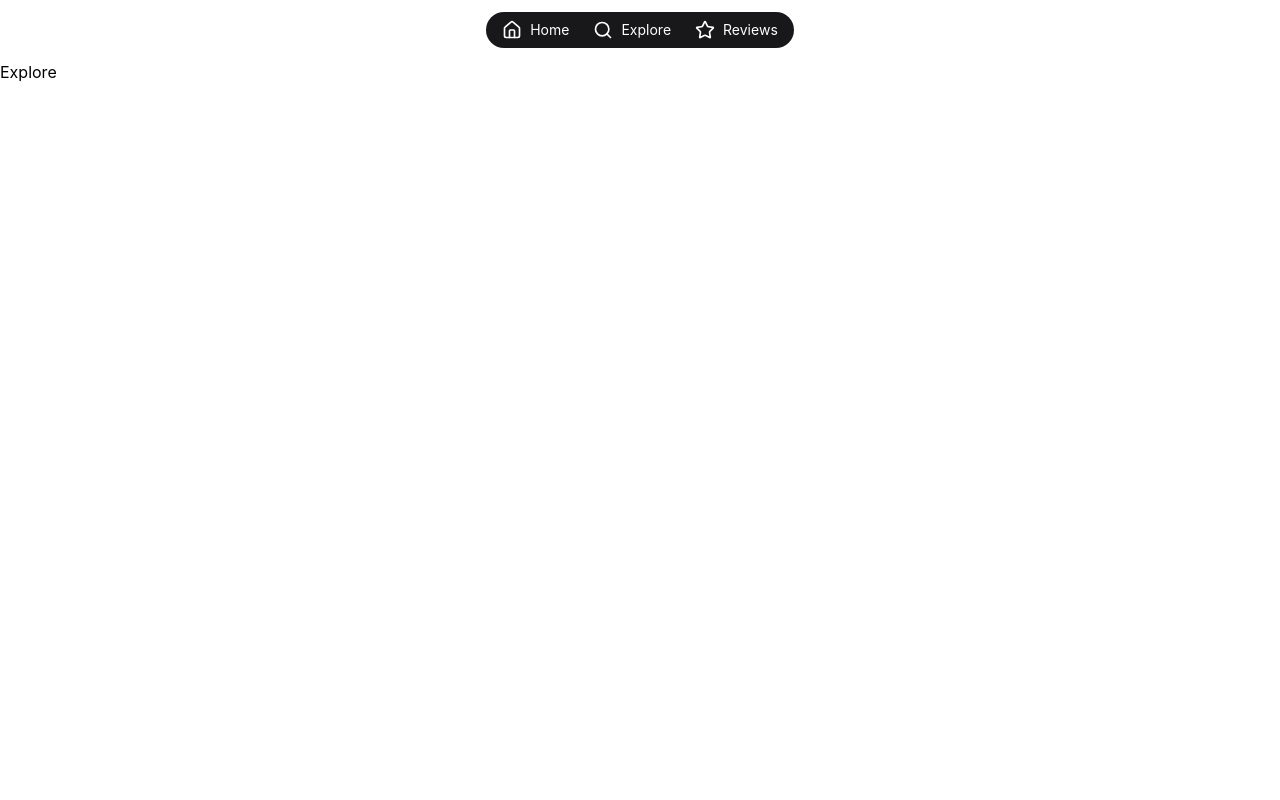
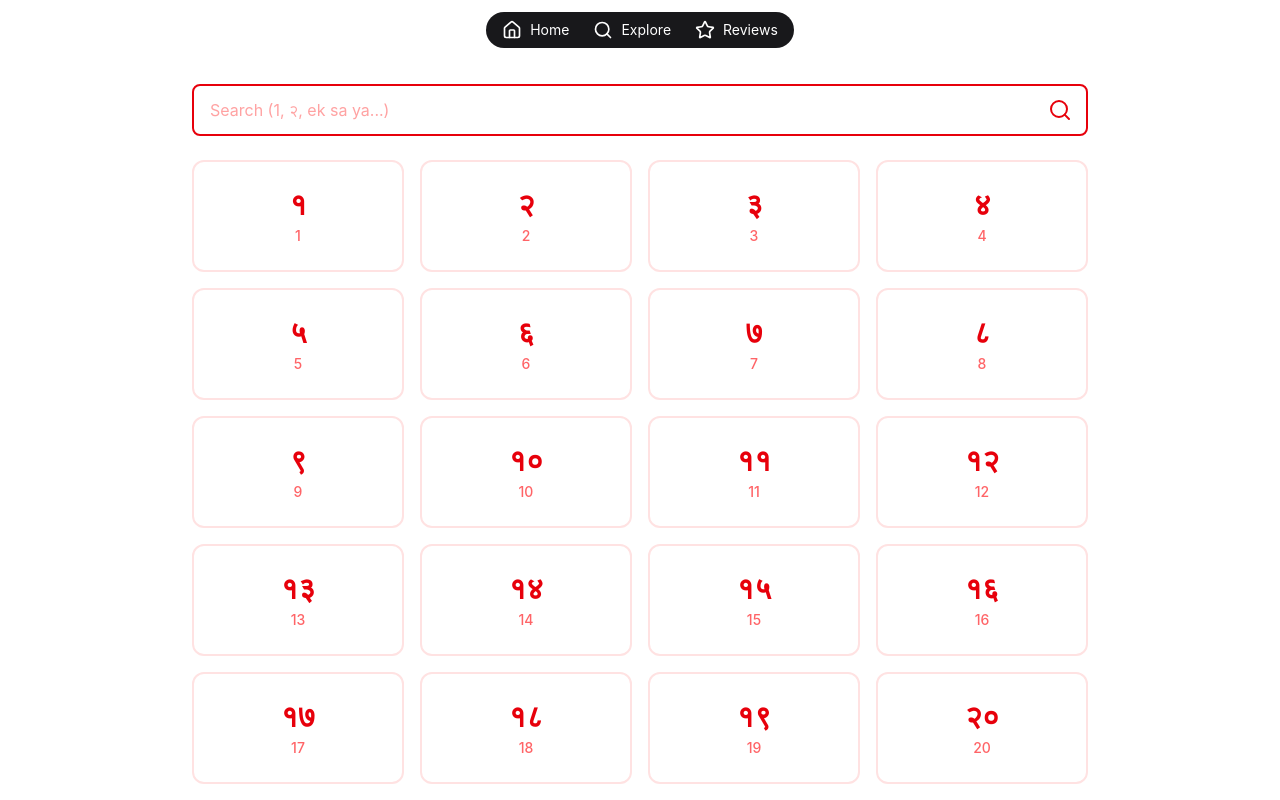
Before and after one commit to David-Rai/LearnAnka, a React (Vite) app: page /explore in a window 1280 px wide. Shown: the top 800 px of the page. Built offline with nearby package versions, Linux system fonts and the light colour scheme.

Commit message:
Feat:Added explore pages

```diff
--- a/src/App.jsx
+++ /dev/null
@@ -1,113 +0,0 @@
-import React, { useState, useEffect } from "react";
-import { ChevronLeft, ChevronRight, Hash, Volume2 } from "lucide-react";
-import numberLists from "./constant/numbers";
-
-const App = () => {
-  // Initialize state from localStorage or default to 0
-  const [currentIndex, setCurrentIndex] = useState(() => {
-    const saved = localStorage.getItem("nepaliNumberIndex");
-    return saved !== null ? parseInt(saved, 10) : 0;
-  });
-
-  // Persist state whenever currentIndex changes
-  useEffect(() => {
-    localStorage.setItem("nepaliNumberIndex", currentIndex);
-  }, [currentIndex]);
-
-  //Getting currentNumber Data
-  const currentData = numberLists[currentIndex];
-
-  //Next number
-  const handleNext = () => {
-    if (currentIndex < numberLists.length - 1) {
-      setCurrentIndex((prev) => prev + 1);
-    }
-  };
-
-  //Previous number
-  const handlePrev = () => {
-    if (currentIndex > 0) {
-      setCurrentIndex((prev) => prev - 1);
-    }
-  };
-
-  const speak = (text) => {
-    const utterance = new SpeechSynthesisUtterance(text);
-    utterance.volume = 1; //0-1
-    utterance.lang = "en-US"; // English
-    utterance.rate = 1.6; //0.1-10
-    utterance.pitch = 2;
-    speechSynthesis.speak(utterance);
-  };
-
-  // Rendering JSX
-  return (
-    <main className="min-h-screen bg-white flex flex-col items-center justify-center p-6 text-slate-800">
-      <div className="max-w-md w-full border-none md:border-2 md:border-red-100 rounded-3xl p-3 md:shadow-sm">
-        {/* Header / Progress */}
-        <div className="flex justify-between items-center mb-12">
-          <div className="flex items-center gap-2 text-red-600">
-            <Hash size={20} />
-            <span className="font-bold">Number {currentData.num}</span>
-          </div>
-          <span className="text-xs font-medium text-red-400 uppercase tracking-widest">
-            {currentIndex + 1} / {numberLists.length}
-          </span>
-        </div>
-
-        {/* Display Card */}
-        <div className="text-center space-y-4 py-10">
-          <h1 className="text-9xl font-bold text-red-600">
-            {currentData.nepali}
-          </h1>
-          <div className="space-y-1">
-            <p className="text-4xl font-semibold text-slate-900">
-              {currentData.word}
-            </p>
-            <p className="text-lg text-red-500 italic">"{currentData.roman}"</p>
-          </div>
-        </div>
-
-        {/* Pronunciation button */}
-        <div className="w-full flex items-center justify-center">
-          <button onClick={() => speak(currentData.roman)}>
-            <Volume2 size={30} className="text-slate-500"/>
-          </button>
-        </div>
-
-        {/* Navigation */}
-        <div className="flex gap-4 mt-12">
-          <button
-            onClick={handlePrev}
-            disabled={currentIndex === 0}
-            className="flex-1 flex items-center justify-center gap-2 py-4 rounded-2xl border-2 border-red-600 text-red-600 font-bold hover:bg-red-50 disabled:opacity-30 disabled:hover:bg-transparent transition-all"
-          >
-            <ChevronLeft size={24} />
-            Prev
-          </button>
-
-          <button
-            onClick={handleNext}
-            disabled={currentIndex === numberLists.length - 1}
-            className="flex-1 flex items-center justify-center gap-2 py-4 rounded-2xl bg-red-600 text-white font-bold hover:bg-red-700 disabled:opacity-30 transition-all shadow-lg shadow-red-200"
-          >
-            Next
-            <ChevronRight size={24} />
-          </button>
-        </div>
-
-        {/* Reset Option */}
-        {currentIndex === numberLists.length - 1 && (
-          <button
-            onClick={() => setCurrentIndex(0)}
-            className="w-full mt-6 text-sm text-red-400 hover:text-red-600 underline underline-offset-4"
-          >
-            Start over?
-          </button>
-        )}
-      </div>
-    </main>
-  );
-};
-
-export default App;
--- a/src/main.jsx
+++ b/src/main.jsx
@@ -1,8 +1,6 @@
-import { StrictMode } from "react";
 import { createRoot } from "react-dom/client";
 import { RouterProvider, createBrowserRouter } from "react-router";
 import "./index.css";
-import App from "./App.jsx";
 import Home from "./pages/Home.jsx";
 import Explore from "./pages/Explore.jsx";
 import Reviews from "./pages/Reviews.jsx";
--- a/src/pages/Explore.jsx
+++ b/src/pages/Explore.jsx
@@ -1,9 +1,75 @@
-import React from 'react'
+import React, { useState } from "react";
+import { Search } from "lucide-react";
+import { useNavigate } from "react-router";
+import numberLists from "../constant/numbers";
 
 function Explore() {
+  const [search, setSearch] = useState("");
+  const navigate = useNavigate();
+
+  const details = (originalIndex) => {
+    // We store the index from the original master list
+    localStorage.setItem("nepaliNumberIndex", originalIndex);
+    navigate("/");
+  };
+
+  // Logic to filter numbers while keeping track of their original index
+  const filteredNumbers = numberLists
+    .map((item, index) => ({ ...item, originalIndex: index }))
+    .filter(
+      (n) =>
+        n.num.toString().includes(search) ||
+        n.nepali.includes(search) ||
+        n.word.toLowerCase().includes(search.toLowerCase())
+    );
+
   return (
-    <div>Explore</div>
-  )
+    <div className="min-h-screen bg-white p-4">
+      <div className="max-w-4xl mx-auto">
+
+        {/* Search Header */}
+        <div className="sticky top-0 bg-white pb-6 pt-2 z-10">
+          <div className="relative flex items-center">
+            <input
+              type="text"
+              placeholder="Search (1, २, ek sa ya...)"
+              value={search}
+              onChange={(e) => setSearch(e.target.value)}
+              className="w-full border-2 border-red-600 rounded-lg px-4 py-3 pr-12 text-red-600 placeholder-red-300 focus:outline-none focus:ring-2 focus:ring-red-100 transition-all"
+            />
+            <button className="absolute right-3 p-1 text-red-600 hover:scale-110 active:scale-95 transition-transform">
+              <Search size={24} />
+            </button>
+          </div>
+        </div>
+
+        {/* Numbers Grid */}
+        <div className="grid grid-cols-2 sm:grid-cols-3 md:grid-cols-4 gap-4">
+          {filteredNumbers.map((n) => (
+            <button
+              key={n.originalIndex}
+              onClick={() => details(n.originalIndex)}
+              className="group flex flex-col items-center justify-center p-6 bg-white border-2 border-red-100 rounded-xl hover:border-red-500 hover:bg-red-50 active:scale-95 transition-all duration-200"
+            >
+              <span className="text-3xl font-bold text-red-600 mb-1">
+                {n.nepali}
+              </span>
+              <span className="text-sm font-medium text-red-400 group-hover:text-red-500">
+                {n.num}
+              </span>
+            </button>
+          ))}
+        </div>
+
+        {/* Empty State */}
+        {filteredNumbers.length === 0 && (
+          <div className="text-center py-20">
+            <p className="text-red-300 font-medium">No numbers found.</p>
+          </div>
+        )}
+      </div>
+    </div>
+  );
 }
 
-export default Explore
+export default Explore;
--- a/src/pages/Home.jsx
+++ b/src/pages/Home.jsx
@@ -32,6 +32,7 @@ const Home = () => {
   };
 
   const speak = (text) => {
+    speechSynthesis.cancel()
     const utterance = new SpeechSynthesisUtterance(text);
     utterance.volume = 1; //0-1
     utterance.lang = "en-US"; // English
```
